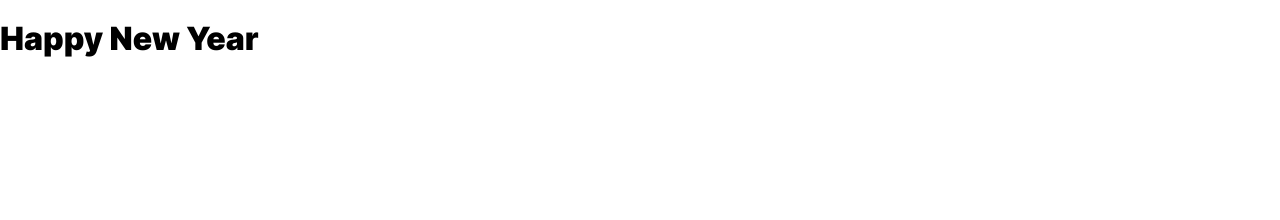
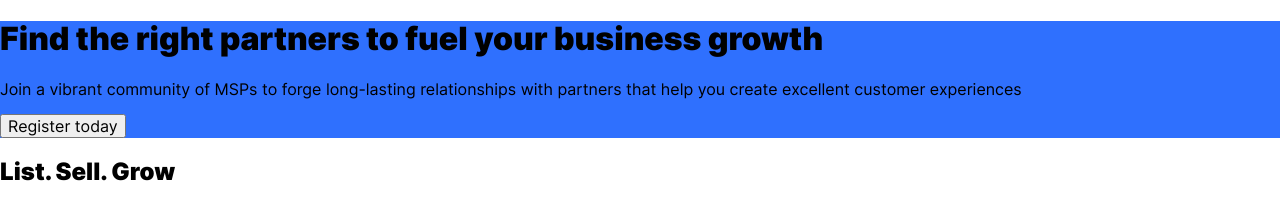
Before and after one commit to Sashikbear/playground, a plain HTML site: page index.html in a window 1280 px wide. Drawn offline with Linux system fonts and the light colour scheme.

Commit message:
Add hero

```diff
--- /dev/null
+++ b/blocks/hero/hero.css
@@ -0,0 +1,3 @@
+.hero {
+  background-color: #2f70fe;
+}
--- a/index.html
+++ b/index.html
@@ -10,7 +10,15 @@
   <body class="page">
     <header class="header"></header>
     <main class="main">
-      <h1>Happy New Year</h1>
+      <section class="hero">
+        <h1>Find the right partners to fuel your business growth</h1>
+        <p>
+          Join a vibrant community of MSPs to forge long-lasting relationships
+          with partners that help you create excellent customer experiences
+        </p>
+        <button>Register today</button>
+      </section>
+      <section class="CTA"><h2>List. Sell. Grow</h2></section>
     </main>
     <footer class="footer"></footer>
     <script src="./scripts/script.js"></script>
--- a/pages/index.css
+++ b/pages/index.css
@@ -3,4 +3,5 @@
 @import url(../blocks/page/page.css);
 @import url(../blocks/header/header.css);
 @import url(../blocks/main/main.css);
+@import url(../blocks/hero/hero.css);
 @import url(../blocks/footer/footer.css);
```
